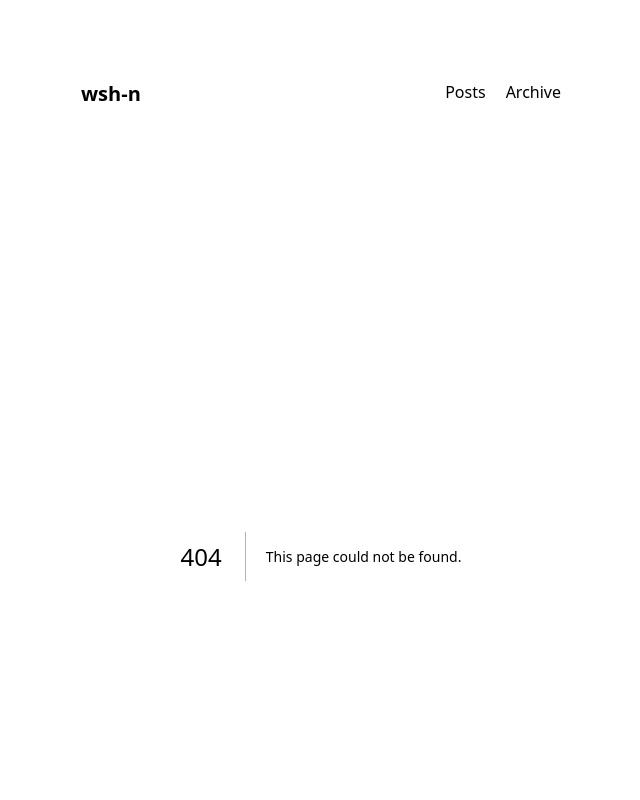
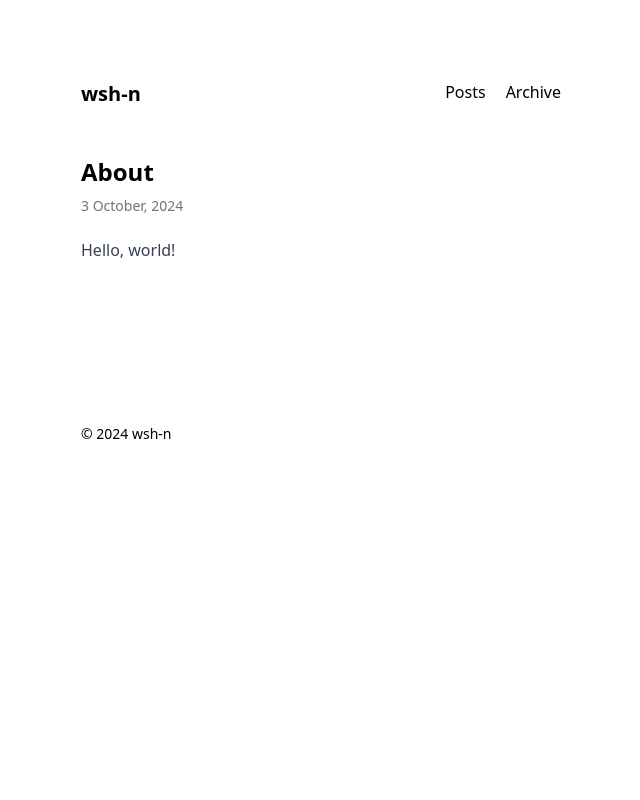
Before and after one commit to wish-n/dev.wshin.me, a Next.js app: page /about in a window 1280 px wide. Before the commit this address had no page. Shown: the top 800 px of the page, without its empty margins (319-959 px from the left). Built offline with nearby package versions, Linux system fonts and the light colour scheme.

Commit message:
[#2] 마크다운 페이지 기능 추가

```diff
--- /dev/null
+++ b/src/app/[pageId]/page.tsx
@@ -0,0 +1,32 @@
+import { notFound } from "next/navigation";
+import { defaultDateFormatter } from "@/utils/date";
+import GiscusComment from "@/components/GiscusComment";
+import Pages from "@/services/page.service";
+
+export default function MarkdownPage({ params }: { params: MarkdownPageStaticParams }) {
+  const { title, date, bodyHtml } = Pages.get(params.pageId) ?? notFound();
+
+  return (
+    <div>
+      <div>
+        <h2 className="text-2xl font-bold">{title}</h2>
+        <p className="mt-2 text-sm font-medium text-neutral-500">{defaultDateFormatter(date)}</p>
+      </div>
+      <div
+        className="prose mt-5 overflow-x-scroll break-words"
+        dangerouslySetInnerHTML={{ __html: bodyHtml }}
+      />
+      <div className="pt-24">
+        <GiscusComment />
+      </div>
+    </div>
+  );
+}
+
+interface MarkdownPageStaticParams {
+  pageId: string;
+}
+
+export async function generateStaticParams(): Promise<MarkdownPageStaticParams[]> {
+  return Pages.getAll().map(({ id }) => ({ pageId: id }));
+}
```
